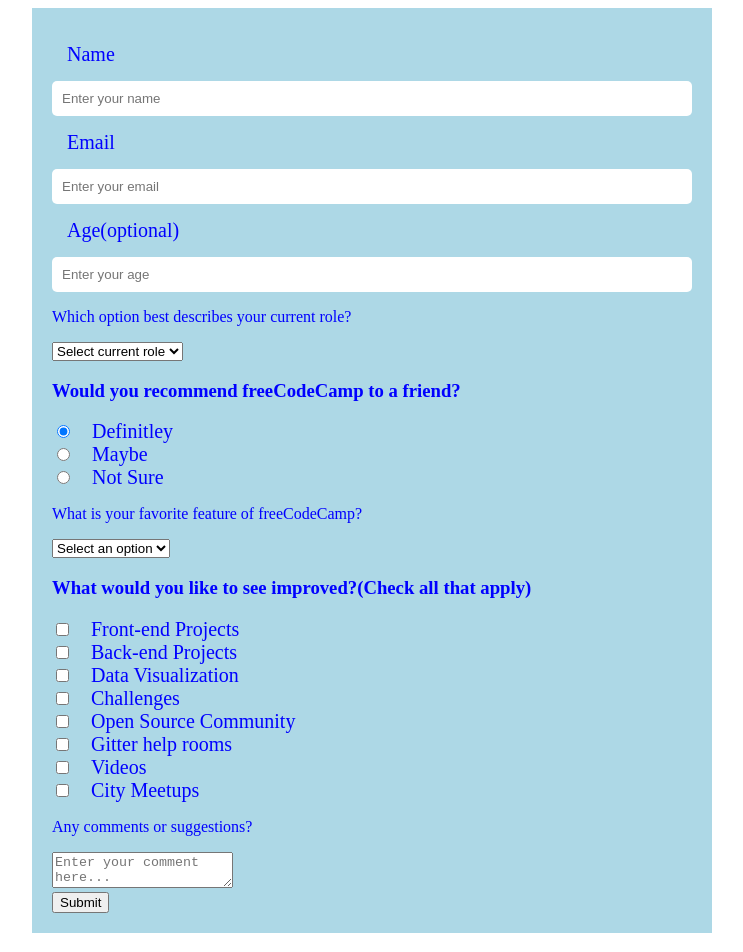
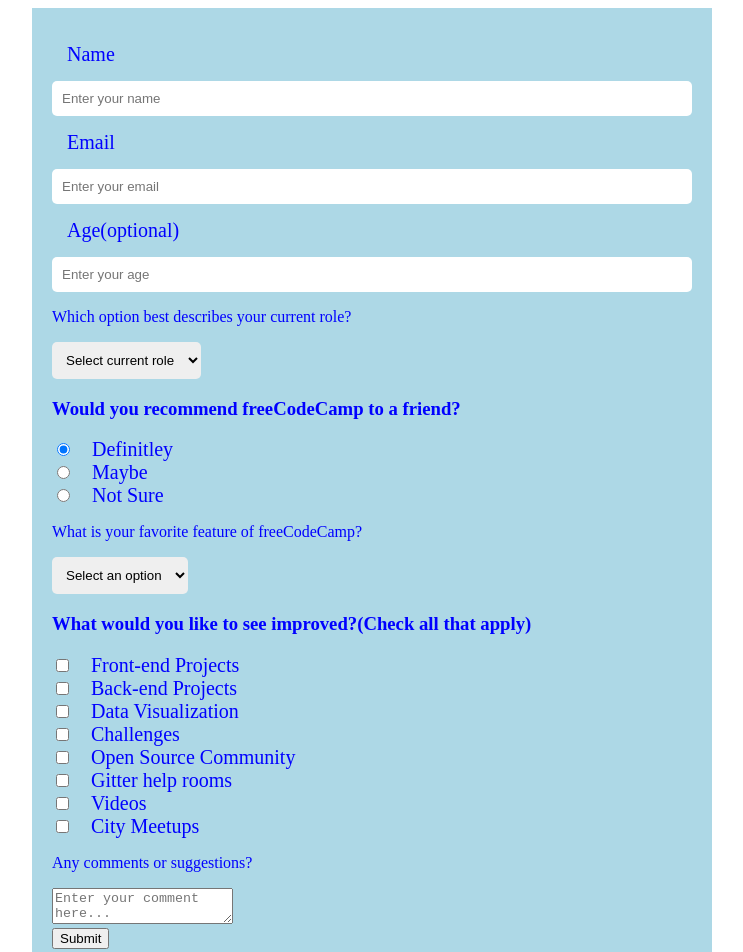
Before and after one commit to Ebbabire/Ebba__kelvin, a plain HTML site: page form/index.html in a window 1280 px wide. Shown: the top 952 px of the page, without its empty margins (268-1011 px from the left). Drawn offline with Linux system fonts and the light colour scheme.

Commit message:
Update style.css

```diff
--- a/form/style.css
+++ b/form/style.css
@@ -19,7 +19,7 @@ label {
     padding: 15px;
     font-size: 20px;
 }
-option {
+select {
      padding: 10px;
     border-radius:5px ;
     border:none;
```
